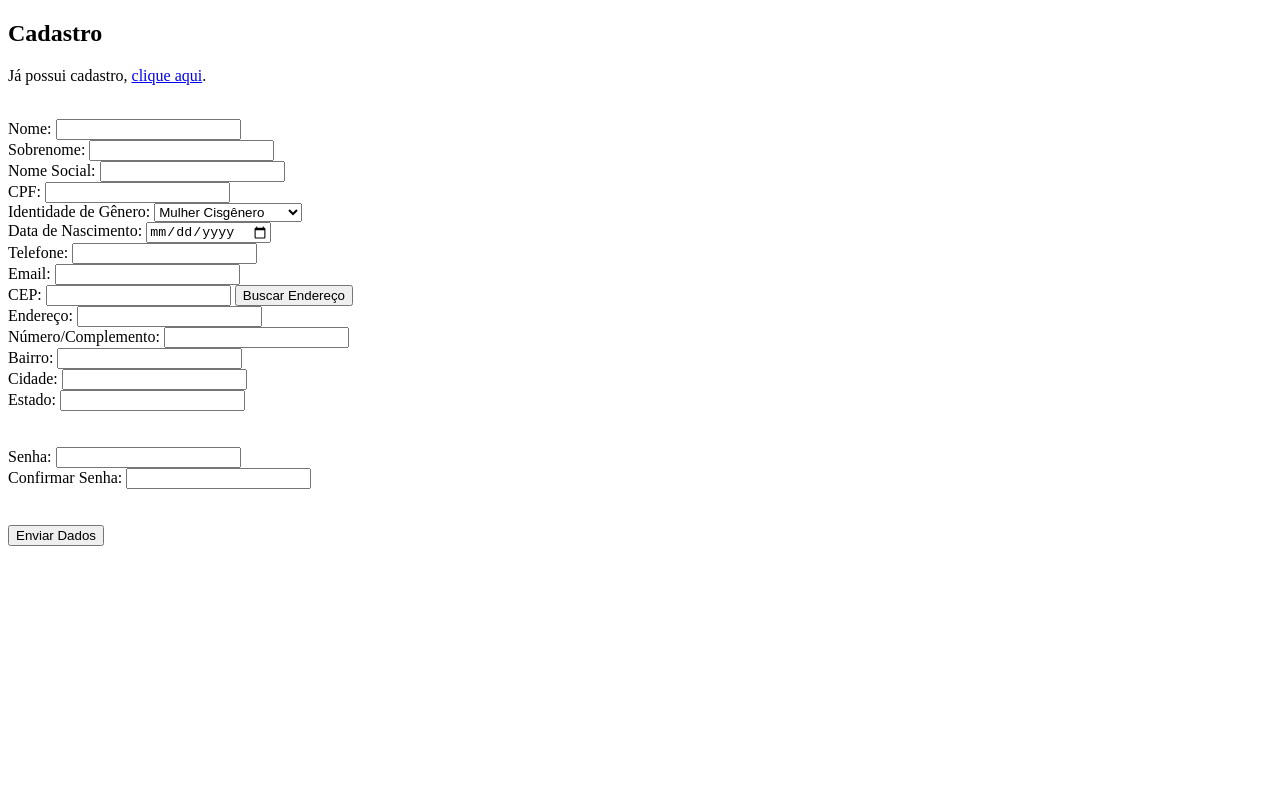
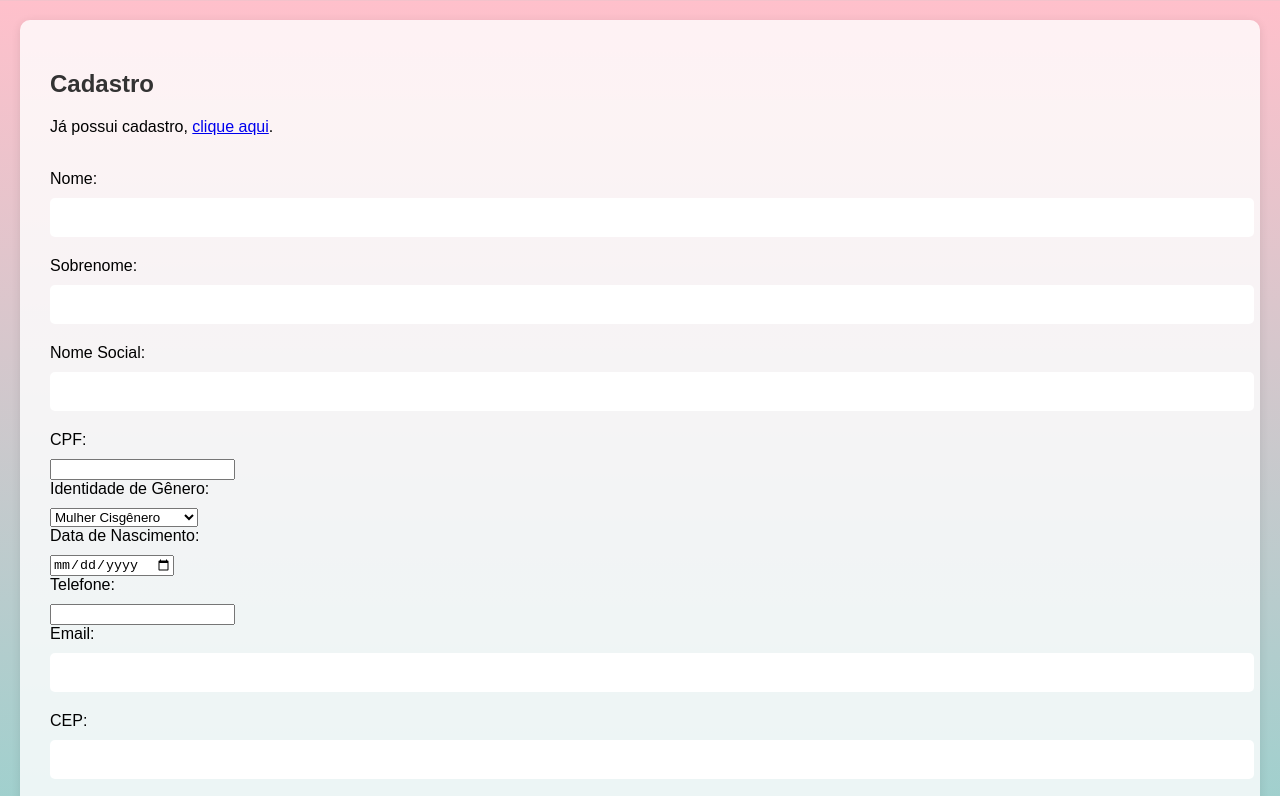
Before and after one commit to AleFroes/Cand, a plain HTML site: page form.html in a window 1280 px wide. Shown: the top 796 px of the page. Drawn offline with nearby package versions, Linux system fonts and the light colour scheme.

Commit message:
Update form.html

```diff
--- a/form.html
+++ b/form.html
@@ -5,7 +5,7 @@
     <meta name="viewport" content="width=device-width, initial-scale=1.0">
     <title>Cadastro e Pedido</title>
     <link rel="stylesheet" href="https://code.jquery.com/ui/1.12.1/themes/base/jquery-ui.css">
-    <link rel="stylesheet" type="text" href="css/form.css">
+    <link rel="stylesheet" type="text/css" href="css/form.css">
 </head>
 <body>
 
```
